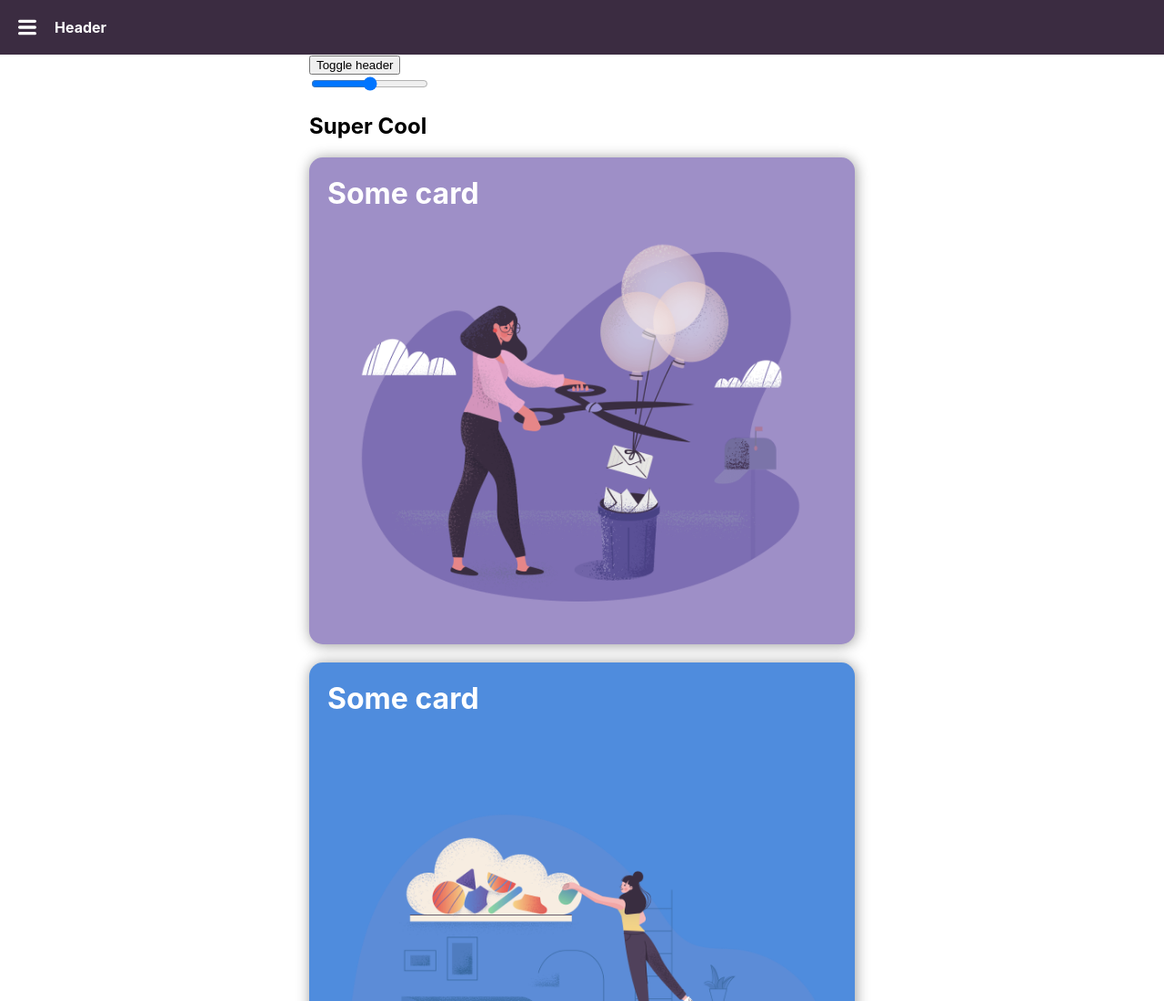
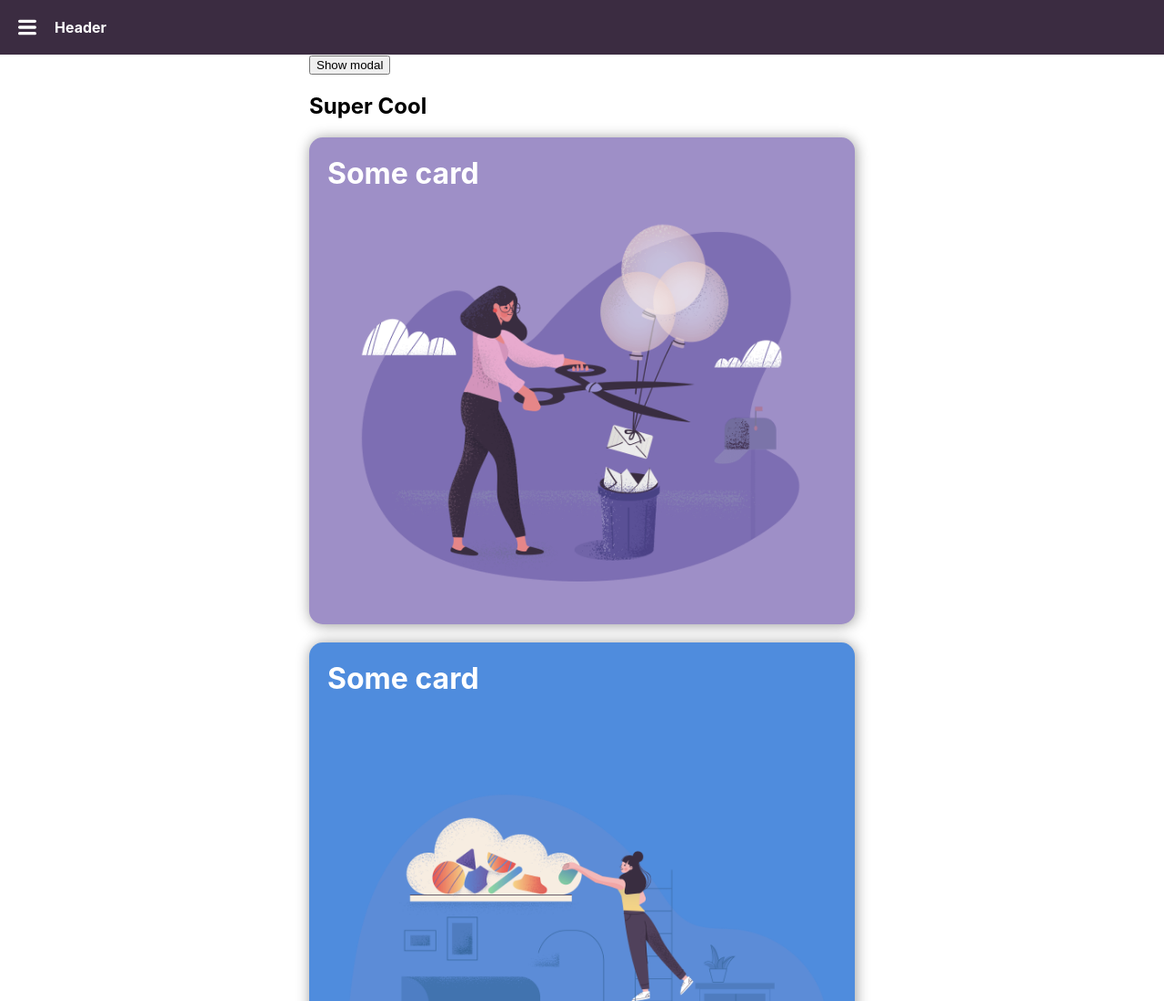
Before and after one commit to behuamuh/learn-framer-motion, a React (Create React App) app: page / in a window 1280 px wide. Shown: the top 1100 px of the page at 91% size. Built offline with nearby package versions, Linux system fonts and the light colour scheme.

Commit message:
added modal with animate presence

```diff
--- a/src/App.tsx
+++ b/src/App.tsx
@@ -8,10 +8,10 @@ import purp from './assets/images/purp.png';
 import black from './assets/images/black.png';
 import green from './assets/images/green.png';
 import { MenuIcon } from './assets/icons';
+import Modal from './components/Modal';
 
 function App() {
-  const [showHeader, setShowHeader] = useState(true);
-  const [headerX, setHeaderX] = useState(0);
+  const [openModal, setOpenModal] = useState(false);
 
   return (
     <div>
@@ -21,89 +21,29 @@ function App() {
       </Header>
       <Container>
         <div>
-          <button onClick={() => setShowHeader(show => !show)}>Toggle header</button>
+          <button onClick={() => setOpenModal(true)}>Show modal</button>
         </div>
-        <div>
-          <input
-            type="range"
-            name="headerX"
-            min="-100"
-            max="100"
-            value={headerX}
-            onChange={(e: SyntheticEvent<HTMLInputElement>) => setHeaderX(e.currentTarget.valueAsNumber)}
-          />
-        </div>
-        <motion.h2
-          animate={{
-            x: headerX,
-            opacity: showHeader ? 1 : 0,
-          }}
-        >Super Cool</motion.h2>
-        <CardGrid>
-          <Card initial={{
-            opacity: 0,
-            rotateZ: 45,
-          }}
-            animate={{
-              rotateZ: 0,
-              opacity: 1,
-            }}
-            transition={{
-              duration: 1,
-            }}
-            style={{ background: 'var(--purp)' }}
-          >
+        <h2>Super Cool</h2>
+        <Modal open={openModal} onClose={() => setOpenModal(false)}>
+          <Card style={{ background: 'var(--purp)' }}>
             <h3>Some card</h3>
             <img src={purp} alt="Card" />
           </Card>
-          <Card initial={{
-            opacity: 0,
-            rotateZ: 45,
-          }}
-            animate={{
-              rotateZ: 0,
-              opacity: 1,
-            }}
-            transition={{
-              duration: 1,
-              delay: 1,
-            }}
-            style={{ background: 'var(--blue)' }}
-          >
+        </Modal>
+        <CardGrid>
+          <Card style={{ background: 'var(--purp)' }}>
+            <h3>Some card</h3>
+            <img src={purp} alt="Card" />
+          </Card>
+          <Card style={{ background: 'var(--blue)' }}>
             <h3>Some card</h3>
             <img src={blue} alt="Card" />
           </Card>
-          <Card initial={{
-            opacity: 0,
-            rotateZ: 45,
-          }}
-            animate={{
-              rotateZ: 0,
-              opacity: 1,
-            }}
-            transition={{
-              duration: 1,
-              delay: 2,
-            }}
-            style={{ background: 'var(--black)' }}
-          >
+          <Card style={{ background: 'var(--black)' }}>
             <h3>Some card</h3>
             <img src={black} alt="Card" />
           </Card>
-          <Card initial={{
-            opacity: 0,
-            rotateZ: 45,
-          }}
-            animate={{
-              rotateZ: 0,
-              opacity: 1,
-            }}
-            transition={{
-              duration: 1,
-              delay: 3,
-            }}
-            style={{ background: 'var(--green)' }}
-          >
+          <Card style={{ background: 'var(--green)' }}>
             <h3>Some card</h3>
             <img src={green} alt="Card" />
           </Card>
--- /dev/null
+++ b/src/components/Modal.tsx
@@ -0,0 +1,59 @@
+import React, { ReactNode } from 'react';
+import styled from 'styled-components';
+import { AnimatePresence, motion } from 'framer-motion';
+
+interface Props {
+  className?: string;
+  open: boolean;
+  onClose: () => void;
+  children: ReactNode;
+}
+
+const Modal = (props: Props) => {
+  const { className, open, children, onClose } = props;
+
+  return (
+    <AnimatePresence>
+      {open && (
+        <Wrapper
+          className={className}
+          initial={{
+            opacity: 0,
+          }}
+          animate={{
+            opacity: 1,
+          }}
+          exit={{
+            opacity: 0,
+          }}
+        >
+          <motion.div
+            initial={{
+              y: 30,
+            }}
+            animate={{
+              y: 0,
+            }}
+            exit={{
+              y: 30,
+            }}
+          >
+            <button onClick={onClose}>close</button>
+            {children}
+          </motion.div>
+        </Wrapper>
+      )}
+    </AnimatePresence>
+  );
+};
+
+const areEqual = (prev: Props, next: Props) => prev === next;
+
+export default React.memo(Modal, areEqual);
+
+const Wrapper = styled(motion.div)`
+  position: fixed;
+  transform: translateX(-50%);
+  left: 50%;
+  top: 0;
+`;
--- a/src/styles/primitives.ts
+++ b/src/styles/primitives.ts
@@ -29,7 +29,7 @@ export const CardGrid = styled.div`
   grid-gap: 20px;
 `;
 
-export const Card = styled(motion.div)`
+export const Card = styled.div`
   border-radius: 15px;
   padding: 20px;
   color: white;
```
